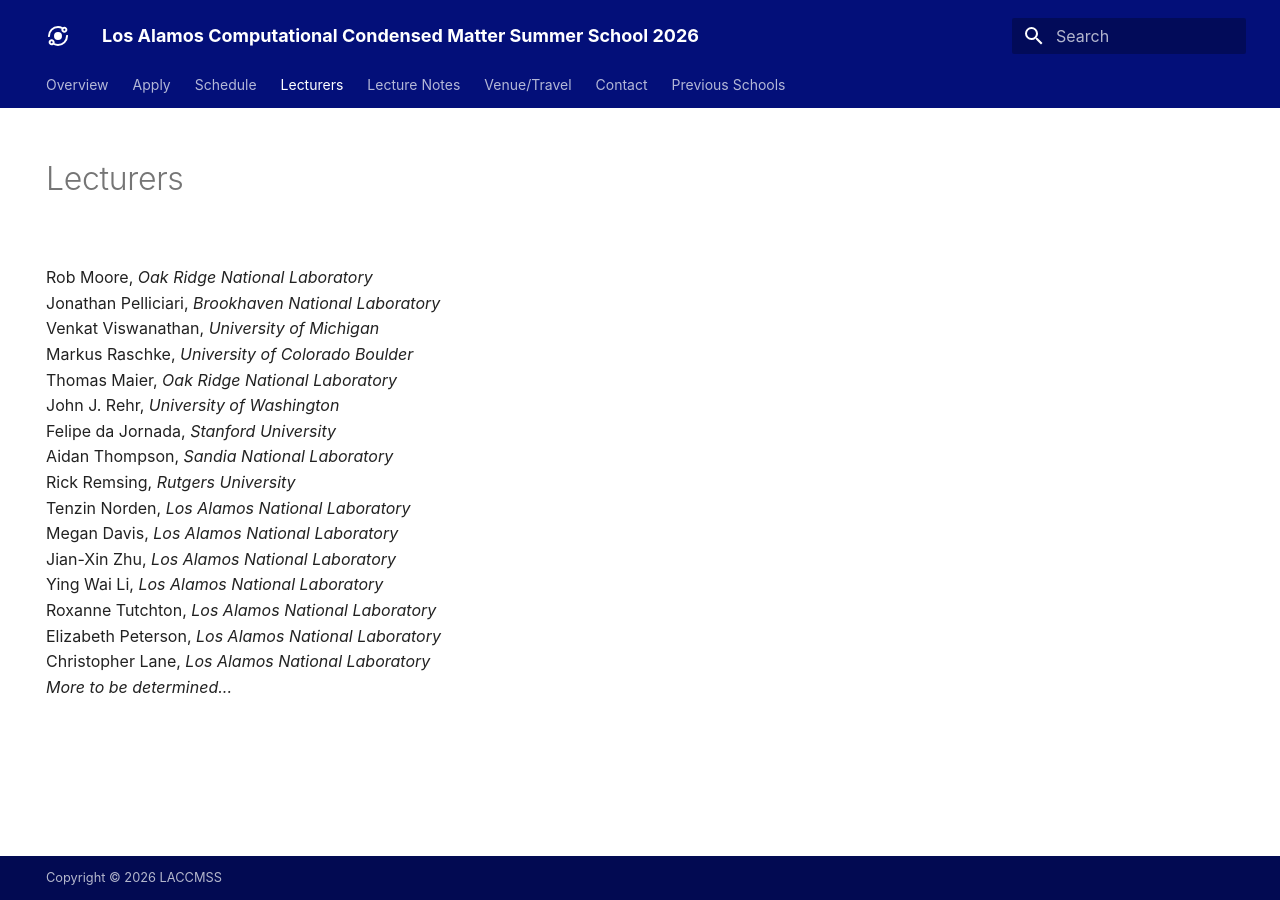
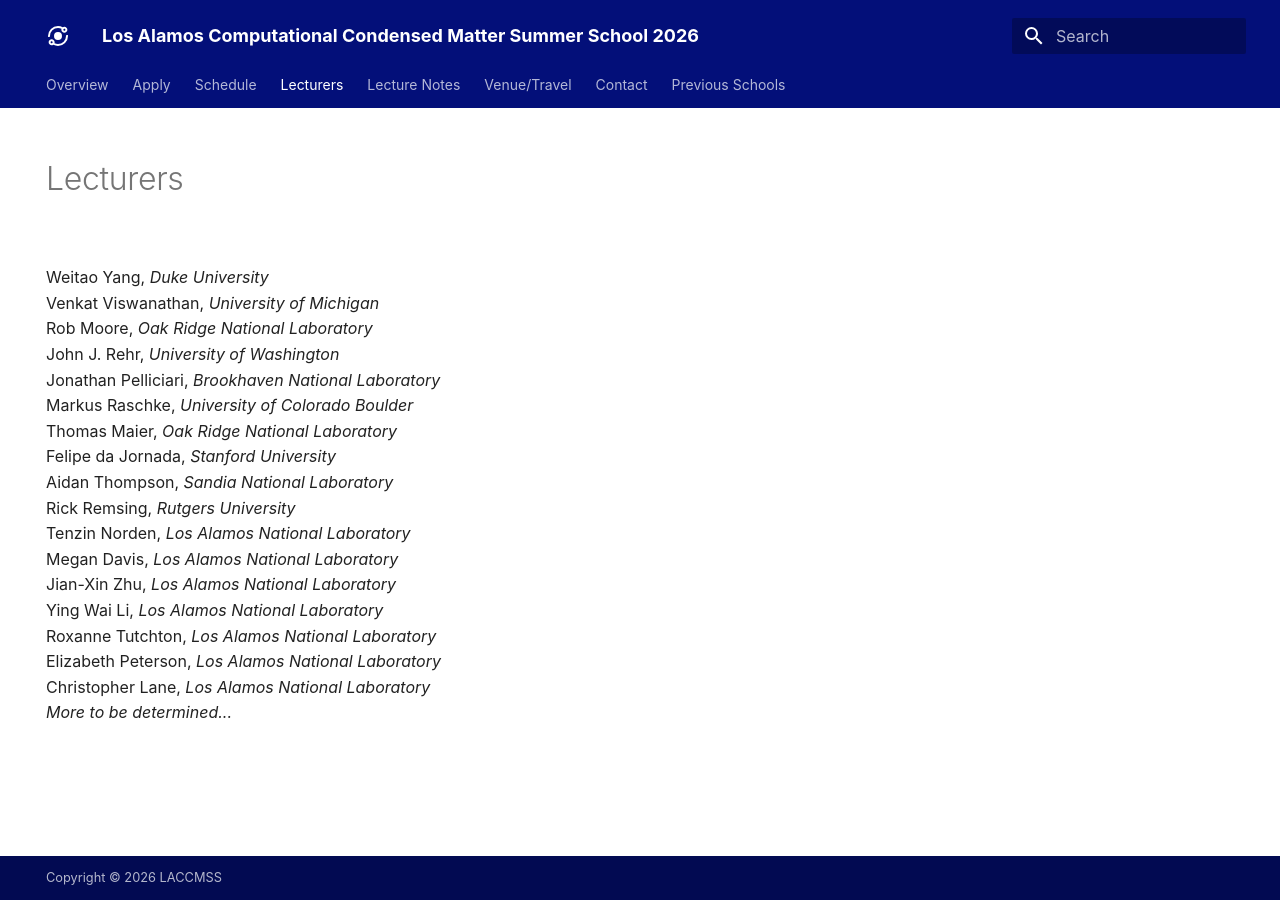
Before and after one commit to LACCMSS/2026, an MkDocs documentation site: the page built from docs/lecturers.md, in a window 1280 px wide. Built offline with MkDocs 1.6.1 and Material for MkDocs 9.7.7, drawn with Linux system fonts in a browser that asks for light colours; some web fonts are replaced.

Commit message:
Update lecturers.md

```diff
--- a/docs/lecturers.md
+++ b/docs/lecturers.md
@@ -4,12 +4,13 @@
   - toc
 title: Lecturers
 ---
+<br>Weitao Yang, <i>Duke University</i>
+<br>Venkat Viswanathan, <i>University of Michigan</i>
 <br>Rob Moore, <i>Oak Ridge National Laboratory</i>
+<br>John J. Rehr, <i>University of Washington</i>
 <br>Jonathan Pelliciari, <i>Brookhaven National Laboratory</i>
-<br>Venkat Viswanathan, <i>University of Michigan</i>
 <br>Markus Raschke, <i>University of Colorado Boulder</i>
 <br>Thomas Maier, <i>Oak Ridge National Laboratory</i>
-<br>John J. Rehr, <i>University of Washington</i>
 <br>Felipe da Jornada, <i>Stanford University</i>
 <br>Aidan Thompson, <i>Sandia National Laboratory</i>
 <br>Rick Remsing, <i>Rutgers University</i>
```
